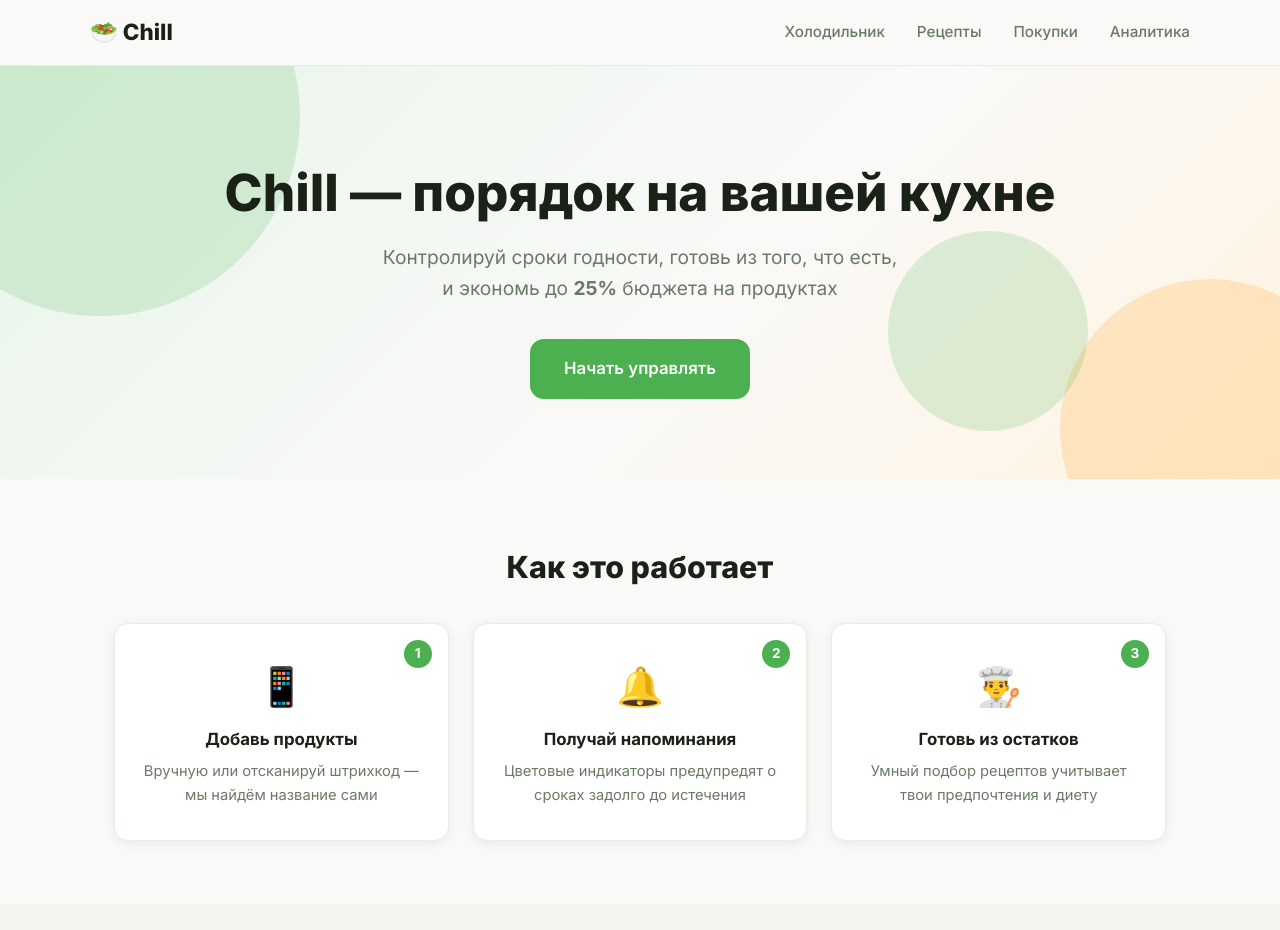
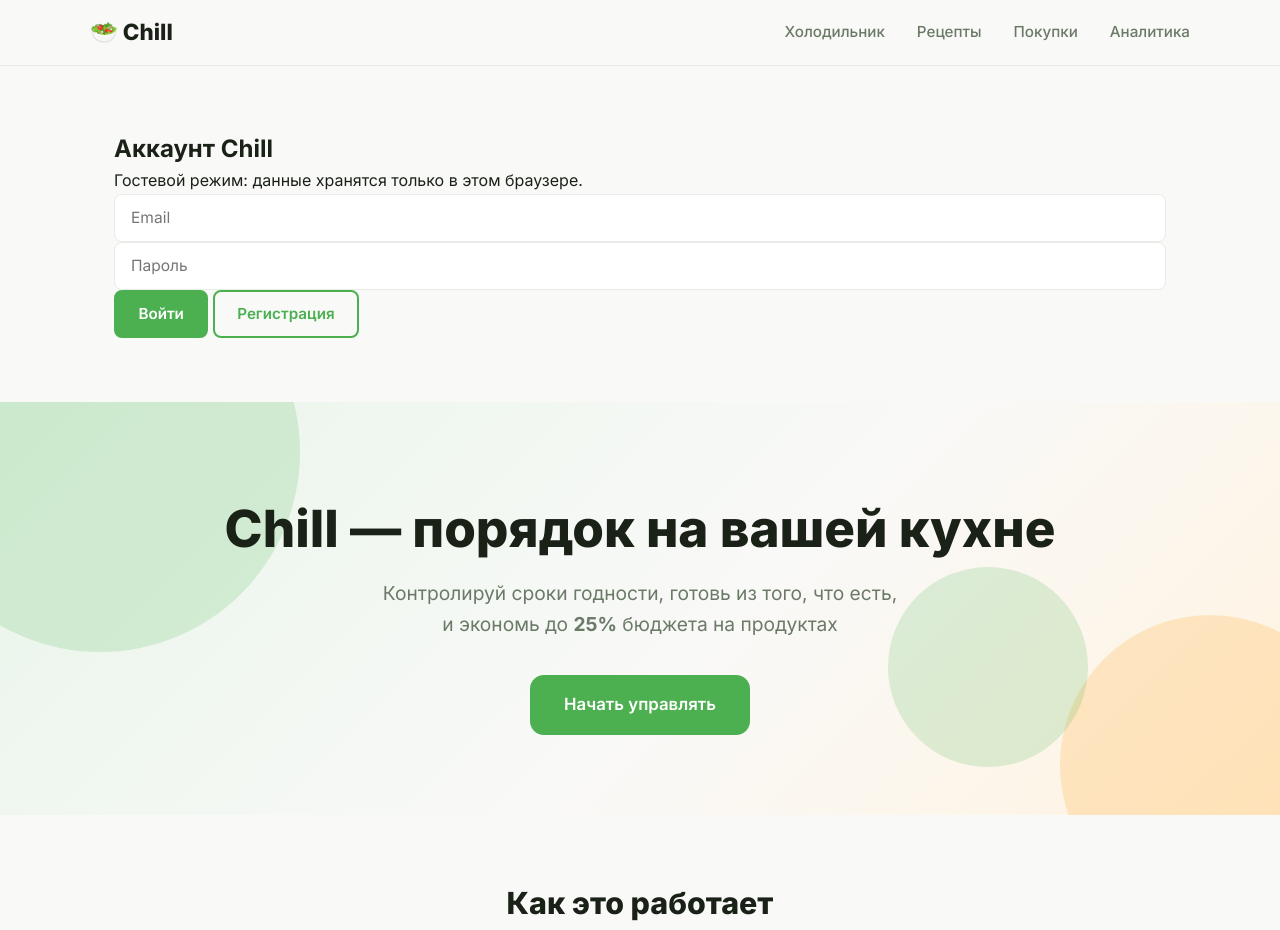
Before and after one commit to andjey44/SHUYALI, a website: page projects/index.html in a window 1280 px wide. Shown: the top 930 px of the page. Drawn offline with nearby package versions, Linux system fonts and the light colour scheme.

Commit message:
Подключить Supabase скрипты и auth UI

```diff
--- a/projects/index.html
+++ b/projects/index.html
@@ -7,6 +7,7 @@
   <meta name="description" content="Контролируй сроки годности, готовь из того, что есть, и экономь до 25% бюджета на продуктах." />
   <link rel="stylesheet" href="style.css" />
   <script src="https://cdn.jsdelivr.net/npm/chart.js@4.4.0/dist/chart.umd.min.js"></script>
+  <script src="https://cdn.jsdelivr.net/npm/@supabase/supabase-js@2"></script>
 </head>
 <body>
 
@@ -21,6 +22,22 @@
       </nav>
     </div>
   </header>
+
+  <section class="section auth-section" id="auth">
+    <div class="container auth-card">
+      <div>
+        <h2 class="auth-title">Аккаунт Chill</h2>
+        <p id="auth-status" class="auth-status">Гостевой режим: данные хранятся только в этом браузере.</p>
+      </div>
+      <div id="auth-form" class="auth-form">
+        <input id="auth-email" class="input" type="email" placeholder="Email" autocomplete="email" />
+        <input id="auth-password" class="input" type="password" placeholder="Пароль" autocomplete="current-password" />
+        <button class="btn btn-primary" onclick="signInChill()">Войти</button>
+        <button class="btn btn-outline" onclick="signUpChill()">Регистрация</button>
+      </div>
+      <button id="auth-logout" class="btn btn-outline" style="display:none" onclick="signOutChill()">Выйти</button>
+    </div>
+  </section>
 
   <section class="hero">
     <div class="hero-bg" aria-hidden="true">
@@ -248,6 +265,8 @@
     <button id="toast-close">×</button>
   </div>
 
+  <script src="supabase/supabase.js"></script>
   <script src="script.js"></script>
+  <script src="supabase/app-sync.js"></script>
 </body>
 </html>
```
